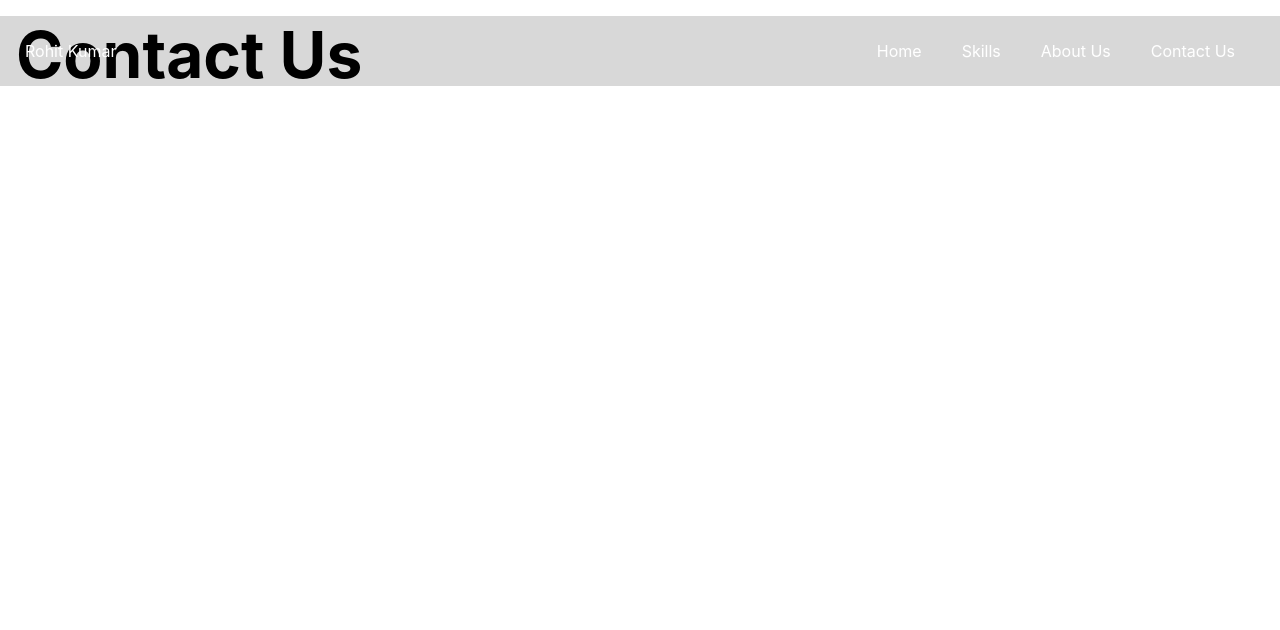
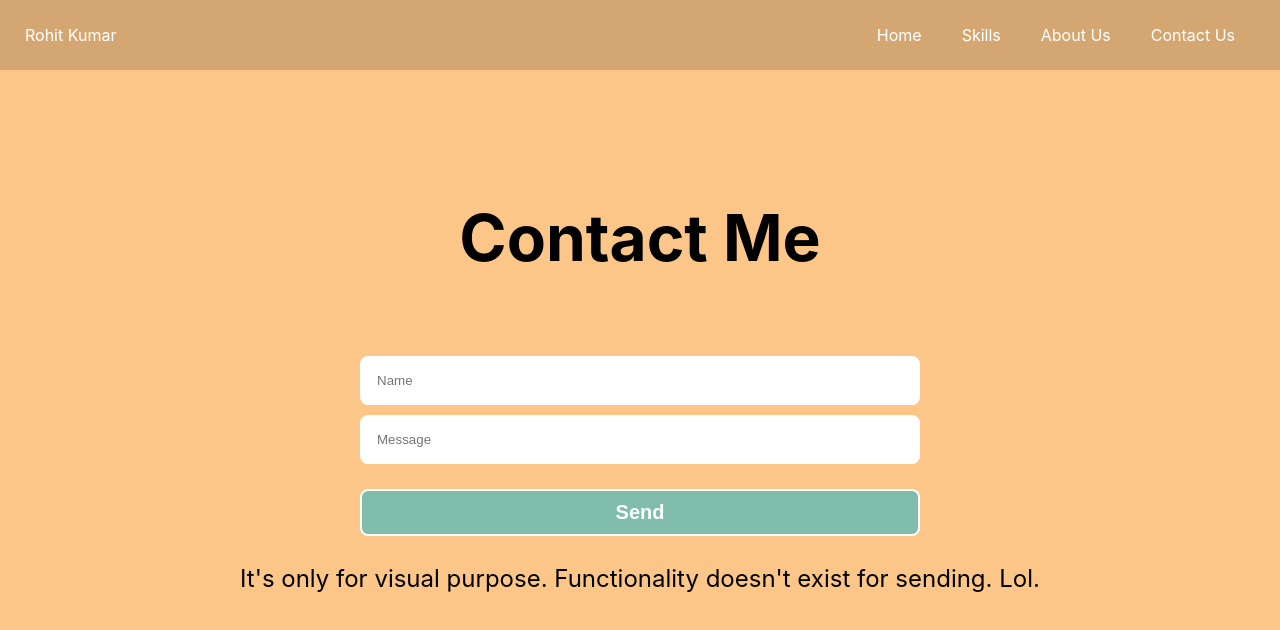
Before and after one commit to rohitkumar377024/landing-page-try, a React (Create React App) app: page /contact in a window 1280 px wide. Shown: the top 630 px of the page. Built offline with nearby package versions, Linux system fonts and the light colour scheme; the HTML template or start-up script is replaced by a standard one.

Commit message:
Added: Other Pages

```diff
--- a/src/App.css
+++ b/src/App.css
@@ -142,3 +142,72 @@ section {
   text-align: center;
   justify-content: center;
 }
+
+/* Skills Page */
+.section-skills {
+  height: 100vh;
+  background-color: #80bdab;
+  display: flex;
+  flex-direction: column;
+  text-align: center;
+  align-items: center;
+  justify-content: center;
+}
+
+.skills-list {
+  margin: 50px;
+  padding: 50px;
+  max-width: 560px;
+  width: 75%;
+  border: 2px solid black;
+  border-radius: 8px;
+  list-style-type: circle;
+  font-size: 1.5em;
+}
+
+/* About Page */
+.section-about {
+  height: 100vh;
+  background-color: #ff9595;
+  display: flex;
+  flex-direction: column;
+  text-align: center;
+  justify-content: center;
+}
+
+/* Contact Page */
+.section-contact {
+  height: 100vh;
+  background-color: #fbc687;
+  display: flex;
+  flex-direction: column;
+  text-align: center;
+  align-items: center;
+  justify-content: center;
+}
+
+.section-contact > h1 {
+  margin: 0 0 75px;
+}
+
+.section-contact > input {
+  max-width: 560px;
+  width: 75%;
+  padding: 15px;
+  margin: 5px 0;
+  border: 2px solid white;
+  border-radius: 8px;
+}
+
+.send-btn {
+  max-width: 560px;
+  width: 75%;
+  padding: 10px;
+  margin: 20px 0;
+  background-color: #80bdab;
+  border: 2px solid white;
+  border-radius: 8px;
+  color: white;
+  font-size: 20px;
+  font-weight: bold;
+}
--- a/src/pages/AboutUs.js
+++ b/src/pages/AboutUs.js
@@ -3,7 +3,11 @@ import React from 'react';
 const AboutUs = () => {
   return (
     <div>
-      <h1>About Us</h1>
+      <section className="section-about">
+        <h1>About Me</h1>
+        <p>20 years old.</p>
+        <p>Learning. Trying. Trying.</p>
+      </section>
     </div>
   );
 };
--- a/src/pages/ContactUs.js
+++ b/src/pages/ContactUs.js
@@ -3,7 +3,15 @@ import React from 'react';
 const ContactUs = () => {
   return (
     <div>
-      <h1>Contact Us</h1>
+      <section className="section-contact">
+        <h1>Contact Me</h1>
+        <input type="text" placeholder="Name" />
+        <input type="text" placeholder="Message" />
+        <button className="send-btn">Send</button>
+        <p>
+          It's only for visual purpose. Functionality doesn't exist for sending. Lol.
+        </p>
+      </section>
     </div>
   );
 };
--- a/src/pages/Skills.js
+++ b/src/pages/Skills.js
@@ -3,7 +3,15 @@ import React from 'react';
 const Skills = () => {
   return (
     <div>
-      <h1>Skills</h1>
+      <section className="section-skills">
+        <h1>Skills</h1>
+        <p>Well... Let me think.</p>
+        <ul className="skills-list">
+          <li>JavaScript.</li>
+          <li>Speaking all day.</li>
+          <li>Flex.</li>
+        </ul>
+      </section>
     </div>
   );
 };
```
